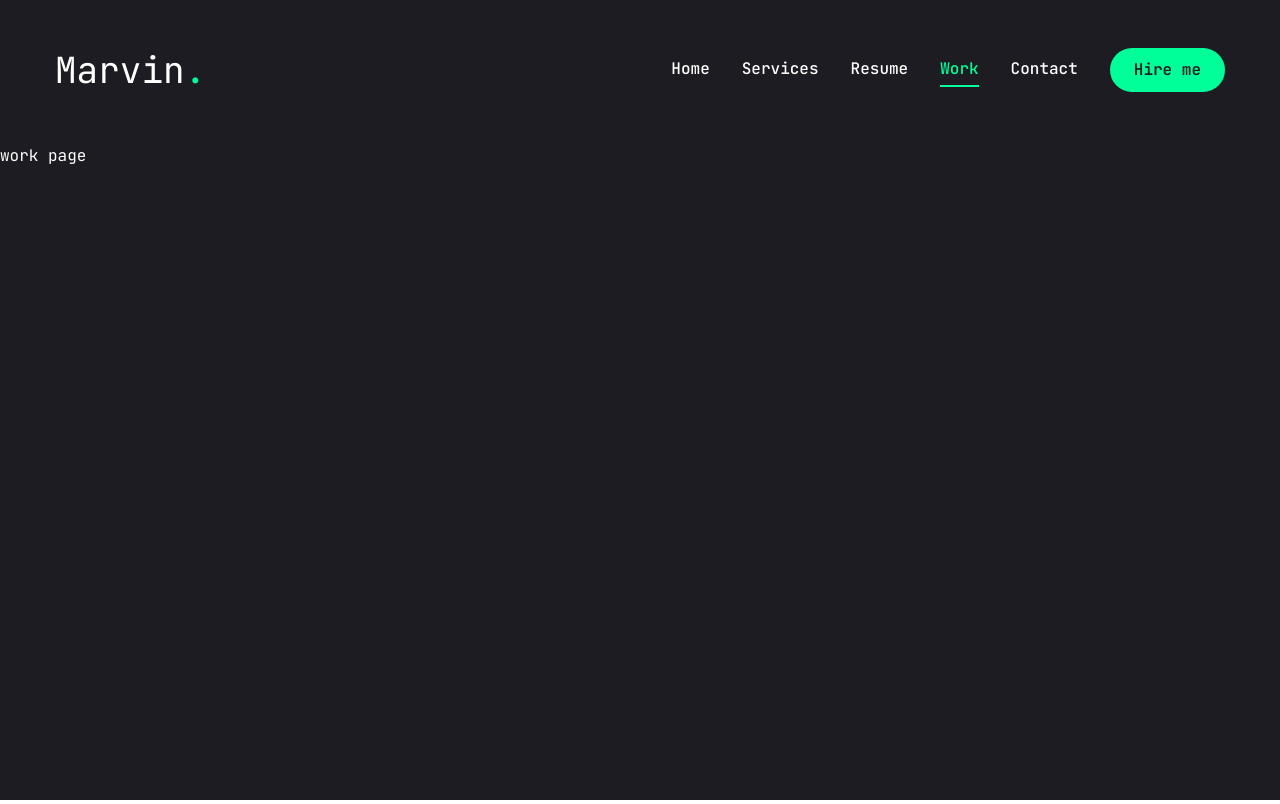
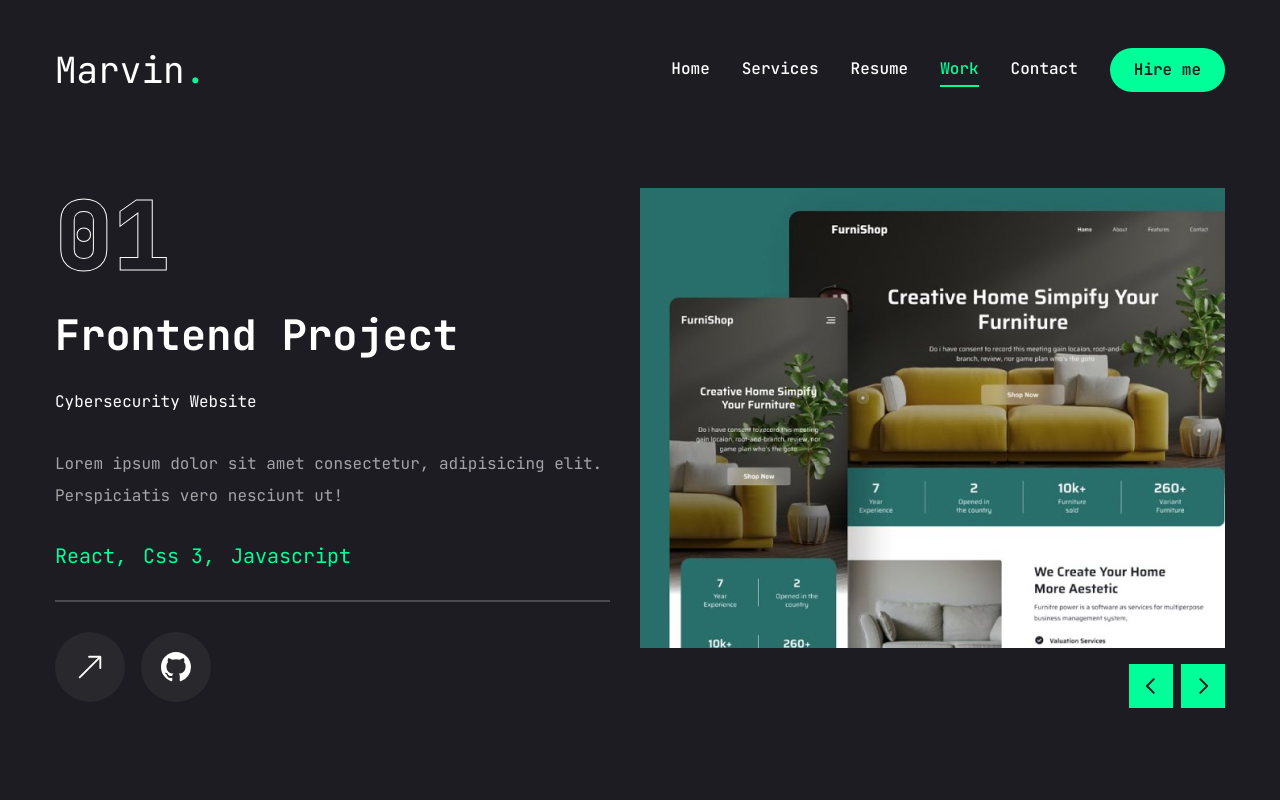
Before and after one commit to marvinok26/portfolio4, a Next.js app: page /work in a window 1280 px wide. Built offline with nearby package versions, Linux system fonts and the light colour scheme.

Commit message:
resume page

```diff
--- a/app/work/page.jsx
+++ b/app/work/page.jsx
@@ -1,8 +1,149 @@
-import React from 'react'
+"use client";
+
+import { motion } from "framer-motion";
+import React, { useState } from "react";
+
+import { Swiper, SwiperSlide } from "swiper/react";
+import "swiper/css";
+
+import { BsArrowUpRight, BsGithub } from "react-icons/bs";
+import { Tooltip, TooltipContent, TooltipProvider, TooltipTrigger } from "@/components/ui/tooltip";
+import Link from "next/link";
+import Image from "next/image";
+import WorkSliderBtns from "@/components/WorkSliderBtns";
+
+const projects = [
+  {
+    num: '01',
+    category: 'frontend',
+    title: 'Cybersecurity Website',
+    description: "Lorem ipsum dolor sit amet consectetur, adipisicing elit. Perspiciatis vero nesciunt ut!",
+    stack: [{ name: "React" }, { name: "Css 3" }, { name: "Javascript" }],
+    image: '/assets/work/thumb1.png',
+    live: "",
+    github: "",
+  },
+  {
+    num: '02',
+    category: 'fulstack',
+    title: 'Blog Website',
+    description: "Lorem ipsum dolor sit amet consectetur, adipisicing elit. Perspiciatis vero nesciunt ut!",
+    stack: [{ name: "React.js" }, { name: "Bootstrap.css" }, { name: "Node.js" }],
+    image: '/assets/work/thumb2.png',
+    live: "",
+    github: "",
+  },
+  {
+    num: '03',
+    category: 'fullstack',
+    title: 'project 3',
+    description: "Lorem ipsum dolor sit amet consectetur, adipisicing elit. Perspiciatis vero nesciunt ut!",
+    stack: [{ name: "Next.js" }, { name: "Tailwind.css" }, { name: "Node.js" }],
+    image: '/assets/work/thumb3.png',
+    live: "",
+    github: "",
+  },
+];
 
 const Work = () => {
+  const [project, setProject] = useState(projects[0]);
+
+  const handleSlideChange = (swiper) => {
+    //get current slide index
+    const currentIndex = swiper.activeIndex;
+    //update project state based on current slide index
+    setProject(projects[currentIndex]);
+  };
+
+
   return (
-    <div> work page</div>
+    <motion.section
+    initial={{ opacity: 0 }}
+    animate={{ opacity: 1, transition: {delay: 2.4, duration: 0.4, ease: "easeIn"} }}
+    className="min-h-[80vh] flex flex-col justify-center py-12 xl:px-0">
+      <div className="container mx-auto">
+        <div className="flex flex-col xl:flex-row xl:gap-[30px]">
+          <div className="w-full xl:w-[50%] xl:h-[460px] flex flex-col xl:justify-between order-2 xl:order-none">
+
+            <div className="flex flex-col gap-[30px] h-[50%]">
+              {/* outline num */}
+              <div className="text-8xl leading-none font-extrabold text-transparent text-outline">
+                {project.num}
+              </div>
+              {/* project category */}
+              <h2 className="text-[42px] font-bold leading-none text-white group-hover:text-accent transition-all duration-500 capitalize">{project.category} project</h2>
+              {/* ptoject title */}
+              <div className="">{project.title}</div>
+              {/* project description */}
+              <p className="text-white/60">{project.description}</p>
+              {/* stack */}
+              <ul className="flex gap-4">
+                {project.stack.map((item, index) => {
+                  return <li key={index} className="text-xl text-accent">{item.name}
+                  {/* remove last comma */}
+                  {index !== project.stack.length - 1 && ","}
+                  </li>
+                })}
+              </ul>
+              {/* border */}
+              <div className="border border-white/20"></div>
+              {/* button */}
+              <div className="flex items-center gap-4">
+                {/* Live project button */}
+                <Link href={project.live}>
+                <TooltipProvider delayDuration={100}>
+                  <Tooltip>
+                    <TooltipTrigger className="w-[70px] h-[70px] rounded-full bg-white/5 flex justify-center items-center group">
+                      <BsArrowUpRight className="text-white text-3xl group-hover:text-accent"/>
+                    </TooltipTrigger>
+                    <TooltipContent>
+                      <p>Live Project</p>
+                    </TooltipContent>
+                  </Tooltip>
+                </TooltipProvider>
+                </Link>
+                {/* Github project button */}
+                <Link href={project.github}>
+                <TooltipProvider delayDuration={100}>
+                  <Tooltip>
+                    <TooltipTrigger className="w-[70px] h-[70px] rounded-full bg-white/5 flex justify-center items-center group">
+                      <BsGithub className="text-white text-3xl group-hover:text-accent"/>
+                    </TooltipTrigger>
+                    <TooltipContent>
+                      <p>GitHub Repository</p>
+                    </TooltipContent>
+                  </Tooltip>
+                </TooltipProvider>
+                </Link>
+              </div>
+            </div>
+          </div>
+          <div className="w-full xl:w-[50%]">
+            <Swiper
+            spaceBetween={30}
+            slidesPerView={1}
+            className="xl:h-[520px] mb-12"
+            onSlideChange={handleSlideChange}
+            >
+              {projects.map((project, index) => {
+                return <SwiperSlide key={index} className="w-full">
+                  <div className="h-[460px] relative group flex justify-center items-center bg-pink-50/20">
+                  {/* overlay */}
+                  <div className="absolute top-0 bottom-0 w-full h-full"></div>
+                  {/* image */}
+                  <div className="relative w-full h-full bg-black/10 z-10">
+                    <Image src={project.image} fill className="object-cover" alt="" />
+                  </div>
+                  </div>
+                </SwiperSlide>
+              })}
+              {/* slider button */}
+              <WorkSliderBtns containerStyles="flex gap-2 absolute right-0 bottom-[calc(50%_-_22px)]  xl:bottom-0 z-20 w-full justify-between xl:w-max xl:justify-none" btnStyles="bg-accent hover:bg-accent-hover text-primary text-[22px] w-[44px] h-[44px] flex justify-center items-center transition-all" />
+            </Swiper>
+          </div>
+        </div>
+      </div>
+    </motion.section>
   )
 }
 
--- /dev/null
+++ b/components/WorkSliderBtns.jsx
@@ -0,0 +1,20 @@
+"use client";
+
+import { useSwiper } from "swiper/react";
+import { PiCaretLeftBold, PiCaretRightBold } from "react-icons/pi"
+
+const WorkSliderBtns = ({ containerStyles, btnStyles, iconsStyles }) => {
+    const swiper = useSwiper();
+    return (
+        <div className={containerStyles}>
+            <button className={btnStyles} onClick={() => swiper.slidePrev()}>
+                <PiCaretLeftBold className={iconsStyles} />
+            </button>
+            <button className={btnStyles} onClick={() => swiper.slideNext()}>
+                <PiCaretRightBold className={iconsStyles} />
+            </button>
+        </div>
+    )
+}
+
+export default WorkSliderBtns
--- a/package.json
+++ b/package.json
@@ -24,6 +24,7 @@
     "react-countup": "^6.5.3",
     "react-dom": "^18",
     "react-icons": "^5.2.1",
+    "swiper": "^11.1.4",
     "tailwind-merge": "^2.3.0",
     "tailwindcss-animate": "^1.0.7"
   },
```
Also changed, not shown: app/work/page.css (added), 1 other file (tests, documents, lock files or other folders).
